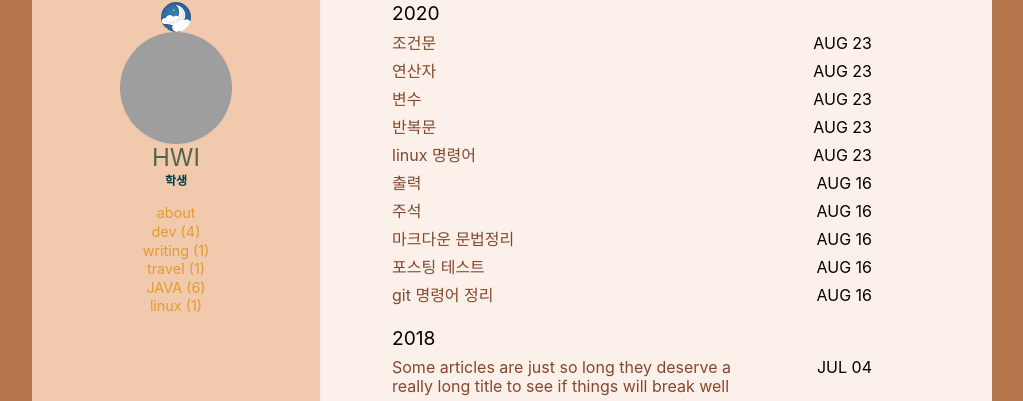
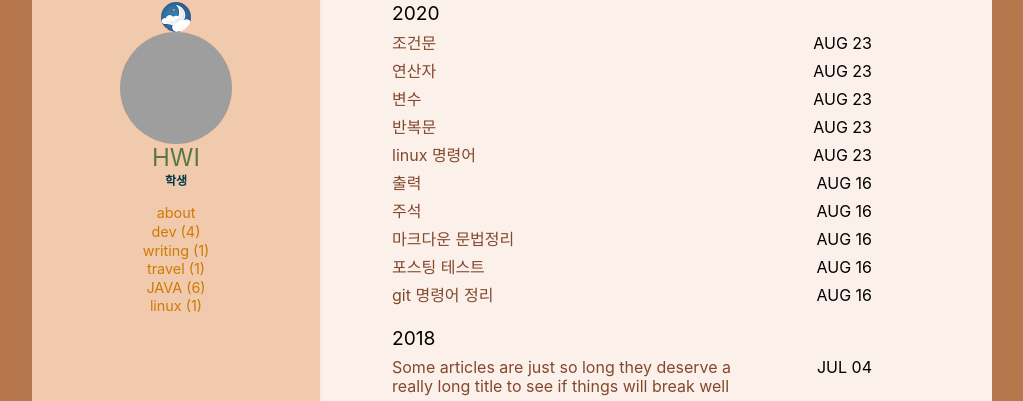
Before and after one commit to hanhwi6819/blog, a Jekyll site: the page built from index.html, in a window 1280 px wide. Shown: the part 148-549 px from the top of the page, without its empty margins (128-1151 px from the left). Built offline with Jekyll 4.4.1, drawn with Linux system fonts in a browser that asks for light colours; grey boxes are pictures that could not be loaded.

Commit message:
디자인 4

```diff
--- a/assets/css/main.scss
+++ b/assets/css/main.scss
@@ -17,10 +17,10 @@
     --archive_font: #000;
     --archive_title: #83482d;
     --archive_title_hover: #a1684d;
-    --name_font: #556449;
+    --name_font: #5a7741;
     --job_font: #003845;
-    --nav_font: #e49b2f;
-    --nav_font_hover: #e49b2f;
+    --nav_font: #ce7b00;
+    --nav_font_hover: #8a5a13;
     --shadow_color: rgba(160, 160, 160, 0.05);
     --post_title: #003845;
     --post_date: #003845;
```
